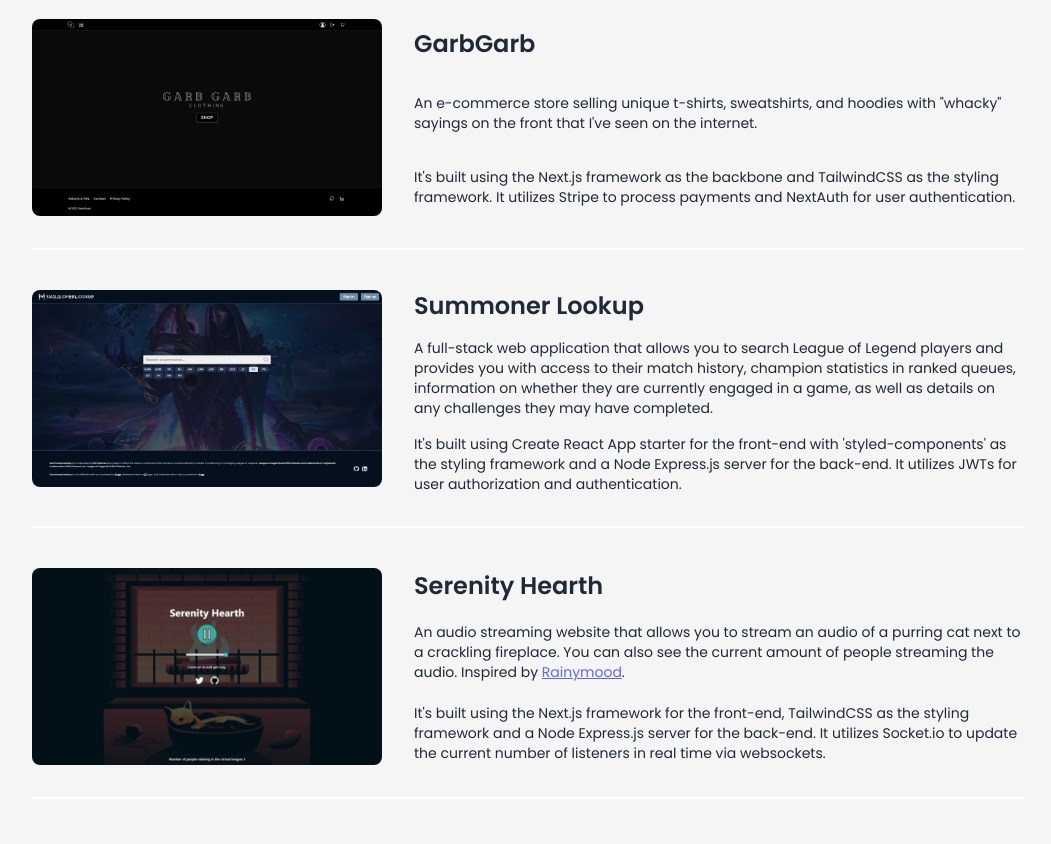
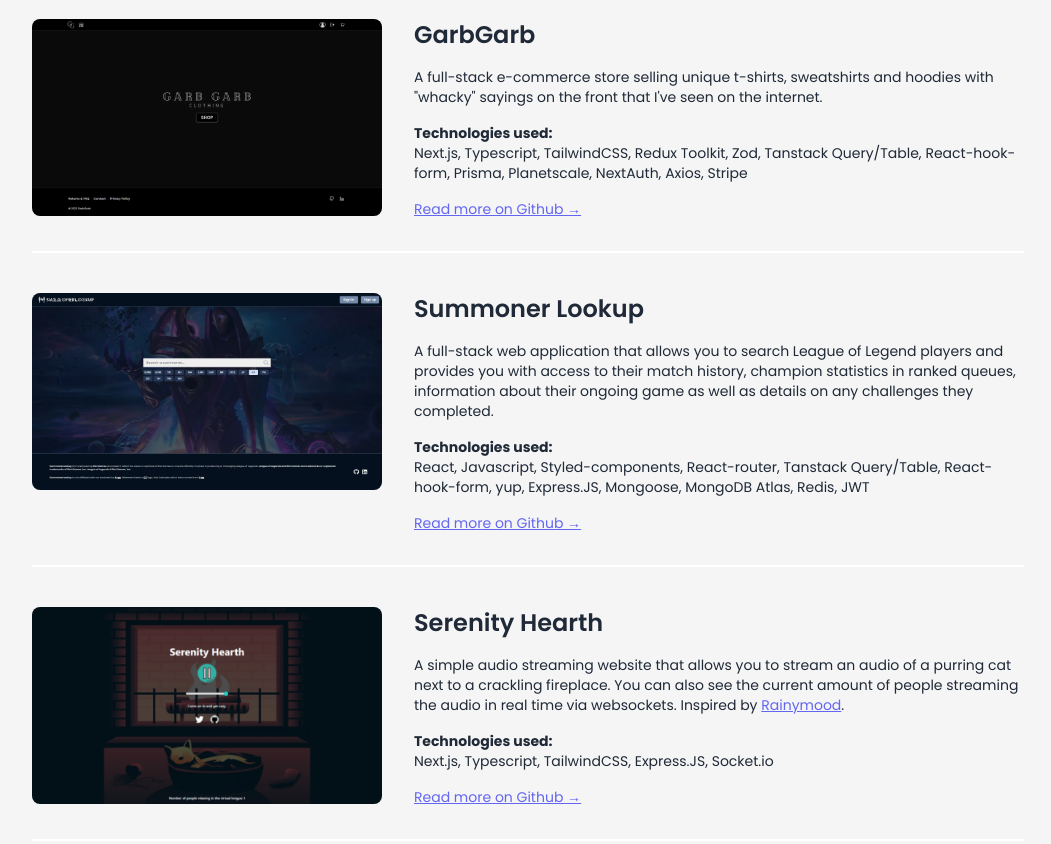
Before and after one commit to mrperrytpx/mrperrytpx.github.io, a website: page docs/index.html in a window 1280 px wide. Shown: the part 1873-2717 px from the top of the page, without its empty margins (112-1163 px from the left). Drawn offline with Linux system fonts and the light colour scheme.

Commit message:
Portfolio actually done

```diff
--- a/docs/index.html
+++ b/docs/index.html
@@ -705,22 +705,37 @@
               Visit
             </div>
           </a>
-          <div
-            class="flex text-sm flex-col gap-4 justify-around max-w-[500px] md:max-w-none"
+          <div class="flex text-sm flex-col gap-4 max-w-[500px] md:max-w-none">
+            <a
+              href="https://garbgarb.vercel.app/"
+              aria-label="GarbGarb"
+              target="_blank"
+              rel="no-referrer"
+              class="text-2xl hover:underline focus:underline font-semibold text-center md:text-left"
             >
-            <h4 class="text-2xl font-semibold text-center md:text-left">
               GarbGarb
-            </h4>
+            </a>
             <p>
-              An e-commerce store selling unique t-shirts, sweatshirts, and
-              hoodies with "whacky" sayings on the front that I've seen on the
-              internet.
+              A full-stack e-commerce store selling unique t-shirts, sweatshirts
+              and hoodies with "whacky" sayings on the front that I've seen on
+              the internet.
             </p>
+            <div>
+              <strong>Technologies used:</strong>
               <p>
-              It's built using the Next.js framework as the backbone and
-              TailwindCSS as the styling framework. It utilizes Stripe to
-              process payments and NextAuth for user authentication.
+                Next.js, Typescript, TailwindCSS, Redux Toolkit, Zod, Tanstack
+                Query/Table, React-hook-form, Prisma, Planetscale, NextAuth,
+                Axios, Stripe
               </p>
+            </div>
+            <a
+              href="https://github.com/mrperrytpx/garbgarb#readme"
+              aria-label="GarbGarb github link"
+              target="_blank"
+              rel="no-referrer"
+              class="underline dark:text-indigo-400 text-indigo-500 hover:font-semibold"
+              >Read more on Github →</a
+            >
           </div>
         </article>
         <!--  -->
@@ -737,7 +752,7 @@
             <img
               class="w-[min(100%,500px)] rounded-lg aspect-video"
               src="public/slup.webp"
-              alt="Garbgarb website preview"
+              alt="Summoner Lookup website preview"
             />
             <div
               class="hidden group-hover:grid absolute inset-0 rounded-lg text-3xl text-gray-200 uppercase font-bold bg-black/50 duration-300 transition-all group-hover:items-center group-hover:justify-center"
@@ -745,25 +760,39 @@
               Visit
             </div>
           </a>
-          <div
-            class="flex text-sm flex-col gap-4 justify-around max-w-[500px] md:max-w-none"
+          <div class="flex text-sm flex-col gap-4 max-w-[500px] md:max-w-none">
+            <a
+              href="https://summonerlookup-production-fe40.up.railway.app/"
+              aria-label="Summoner Lookup"
+              target="_blank"
+              rel="no-referrer"
+              class="text-2xl hover:underline focus:underline font-semibold text-center md:text-left"
             >
-            <h4 class="text-2xl font-semibold text-center md:text-left">
               Summoner Lookup
-            </h4>
+            </a>
             <p>
               A full-stack web application that allows you to search League of
               Legend players and provides you with access to their match
-              history, champion statistics in ranked queues, information on
-              whether they are currently engaged in a game, as well as details
-              on any challenges they may have completed.
+              history, champion statistics in ranked queues, information about
+              their ongoing game as well as details on any challenges they
+              completed.
             </p>
+            <div>
+              <strong>Technologies used:</strong>
               <p>
-              It's built using Create React App starter for the front-end with
-              'styled-components' as the styling framework and a Node Express.js
-              server for the back-end. It utilizes JWTs for user authorization
-              and authentication.
+                React, Javascript, Styled-components, React-router, Tanstack
+                Query/Table, React-hook-form, yup, Express.JS, Mongoose, MongoDB
+                Atlas, Redis, JWT
               </p>
+            </div>
+            <a
+              href="https://github.com/mrperrytpx/SummonerLookup#readme"
+              aria-label="Summoner Lookup github link"
+              target="_blank"
+              rel="no-referrer"
+              class="underline dark:text-indigo-400 text-indigo-500 hover:font-semibold"
+              >Read more on Github →</a
+            >
           </div>
         </article>
         <!--  -->
@@ -788,16 +817,21 @@
               Visit
             </div>
           </a>
-          <div
-            class="flex text-sm flex-col gap-4 justify-around max-w-[500px] md:max-w-none"
+          <div class="flex text-sm flex-col gap-4 max-w-[500px] md:max-w-none">
+            <a
+              href="https://serenity-hearth.vercel.app/"
+              aria-label="Serenity Hearth"
+              target="_blank"
+              rel="no-referrer"
+              class="text-2xl hover:underline focus:underline font-semibold text-center md:text-left"
             >
-            <h4 class="text-2xl font-semibold text-center md:text-left">
               Serenity Hearth
-            </h4>
+            </a>
             <p>
-              An audio streaming website that allows you to stream an audio of a
-              purring cat next to a crackling fireplace. You can also see the
-              current amount of people streaming the audio. Inspired by
+              A simple audio streaming website that allows you to stream an
+              audio of a purring cat next to a crackling fireplace. You can also
+              see the current amount of people streaming the audio in real time
+              via websockets. Inspired by
               <a
                 href="https://rainymood.com/"
                 aria-label="Rainymood"
@@ -807,12 +841,18 @@
                 >Rainymood</a
               >.
             </p>
-            <p>
-              It's built using the Next.js framework for the front-end,
-              TailwindCSS as the styling framework and a Node Express.js server
-              for the back-end. It utilizes Socket.io to update the current
-              number of listeners in real time via websockets.
-            </p>
+            <div>
+              <strong>Technologies used:</strong>
+              <p>Next.js, Typescript, TailwindCSS, Express.JS, Socket.io</p>
+            </div>
+            <a
+              href="https://github.com/mrperrytpx/soundmood#readme"
+              aria-label="Serenity hearth github link"
+              target="_blank"
+              rel="no-referrer"
+              class="underline dark:text-indigo-400 text-indigo-500 hover:font-semibold"
+              >Read more on Github →</a
+            >
           </div>
         </article>
       </div>
@@ -930,7 +970,7 @@
           </div>
           <!-- your other form fields go here -->
           <button
-            class="p-2 text-black bg-white sm:max-w-[240px] self-start hover:text-white dark:border-indigo-400 border-indigo-500 border-2 focus:border-white hover:border-white dark:focus:bg-indigo-400 dark:hover:bg-indigo-400 hover:bg-indigo-500 focus:bg-indigo-500 shadow-sm md:self-end w-full rounded-lg font-semibold"
+            class="p-2 text-black bg-white sm:max-w-[240px] self-start focus:text-white hover:text-white dark:border-indigo-400 border-indigo-500 border-2 focus:border-white hover:border-white dark:focus:bg-indigo-400 dark:hover:bg-indigo-400 hover:bg-indigo-500 focus:bg-indigo-500 shadow-sm md:self-end w-full rounded-lg font-semibold"
             type="submit"
           >
             Send
```
Also changed, not shown: docs/output.css. Lines whose indentation alone changed are shown as unchanged.
